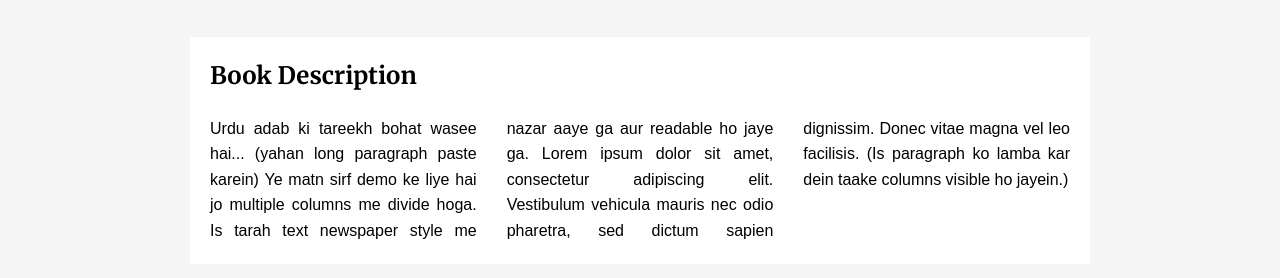
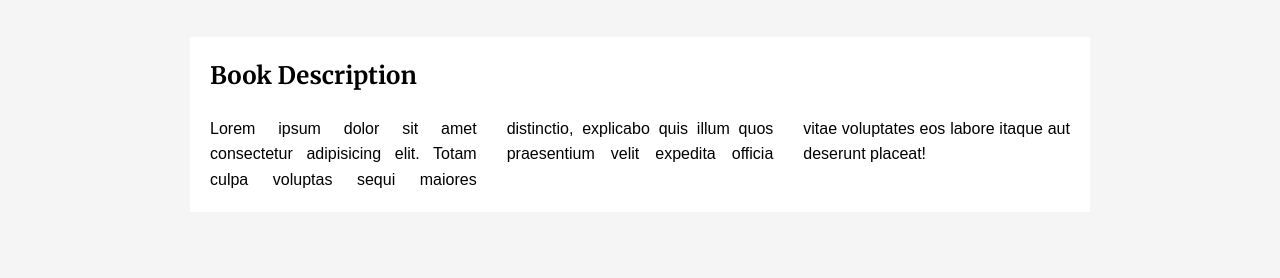
Before and after one commit to sharjeelshahzad-dotcom/bookstore, a plain HTML site: page book-details.html in a window 1280 px wide. Shown: the part 54-332 px from the top of the page. Drawn offline with Linux system fonts and the light colour scheme.

Commit message:
Mera pehla change

```diff
--- a/book-details.html
+++ b/book-details.html
@@ -20,13 +20,7 @@
     <h2>Book Description</h2>
 
     <p class="newspaper">
-        Urdu adab ki tareekh bohat wasee hai... (yahan long paragraph paste karein)
-        Ye matn sirf demo ke liye hai jo multiple columns me divide hoga.
-        Is tarah text newspaper style me nazar aaye ga aur readable ho jaye ga.
-        Lorem ipsum dolor sit amet, consectetur adipiscing elit.
-        Vestibulum vehicula mauris nec odio pharetra,
-        sed dictum sapien dignissim. Donec vitae magna vel leo facilisis.
-        (Is paragraph ko lamba kar dein taake columns visible ho jayein.)
+        Lorem ipsum dolor sit amet consectetur adipisicing elit. Totam culpa voluptas sequi maiores distinctio, explicabo quis illum quos praesentium velit expedita officia vitae voluptates eos labore itaque aut deserunt placeat!
     </p>
 
 </main>
```
